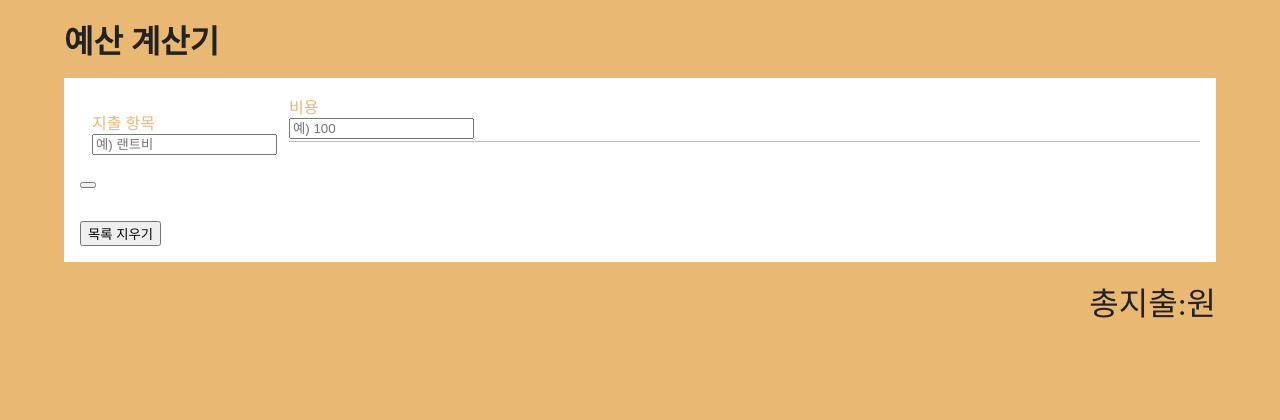
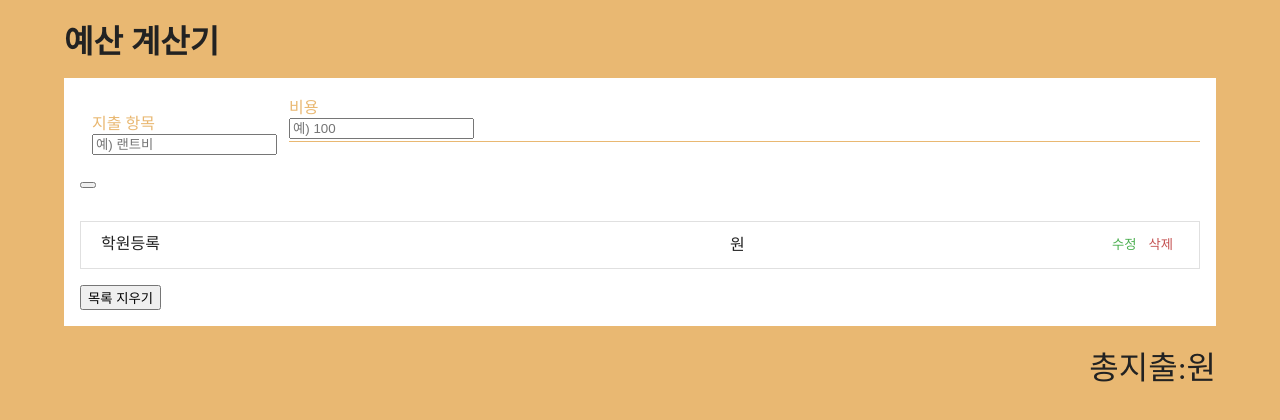
Before and after one commit to mj99k14/React_study, a React (Create React App) app: page / in a window 1280 px wide. Shown: the top 420 px of the page. Built offline with nearby package versions, Linux system fonts and the light colour scheme.

Commit message:
Expenseltem 컴포넌트 생성하기

```diff
--- /dev/null
+++ b/src/components/ExpenseItem.css
@@ -0,0 +1,44 @@
+.item{
+    background-color:var(--mainWhite);
+    line-height: 1.5rem;
+    padding:10px 20px;
+    margin-bottom: 1rem;
+    border: 1px solid #e0e0e0;
+    display: flex;
+    justify-content: space-between;
+    transition: all 0.3s linear;
+}
+
+.item:hover{
+    width: 100%;
+    transform: scale(1.02);
+}
+.info{
+    flex:0 0  60%;
+    display: flex;
+    justify-content: space-between;
+}
+.expense{
+    margin-right: 2rem;
+}
+
+.amount{
+    font-weight: 300;
+    font-size: 1rem;
+    padding: 1px 3px;
+}
+.clear-btn,
+.edit-btn{
+    background: none;
+    border: none;
+    font-size:1.2 rem;
+    outline: none;
+    cursor: pointer;
+}
+
+.clear-btn{
+    color: var(--mainRed);
+}
+.edit-btn{
+    color:var(--mainGreen);
+}
--- a/src/components/ExpenseItem.js
+++ b/src/components/ExpenseItem.js
@@ -1,11 +1,19 @@
 import React, { Component } from 'react'
-
+import "./ExpenseItem.css"
 export class ExpenseItem extends Component {
   render() {
     return (
-      <div>
+      <li className='item'>
+        <div className='info'>
+          <span className='expense'>학원등록</span>
+          <span className='amount'>원</span>
+        </div>
+        <div>
+          <button className='edit-btn'>수정</button>
+          <button className='clear-btn'>삭제</button>
+        </div>
 
-      </div>
+      </li>
     )
   }
 }
--- a/src/components/ExpenseList.js
+++ b/src/components/ExpenseList.js
@@ -1,11 +1,13 @@
 import React, { Component } from 'react'
 import "./ExpenseList.css"
+import ExpenseItem from './ExpenseItem'
 export class ExpenseList extends Component {
   render() {
     return (
       <div>
         <ul className='list'>
           {}
+          <ExpenseItem/>
         </ul>
         <button className='btn'>
           목록 지우기
```
